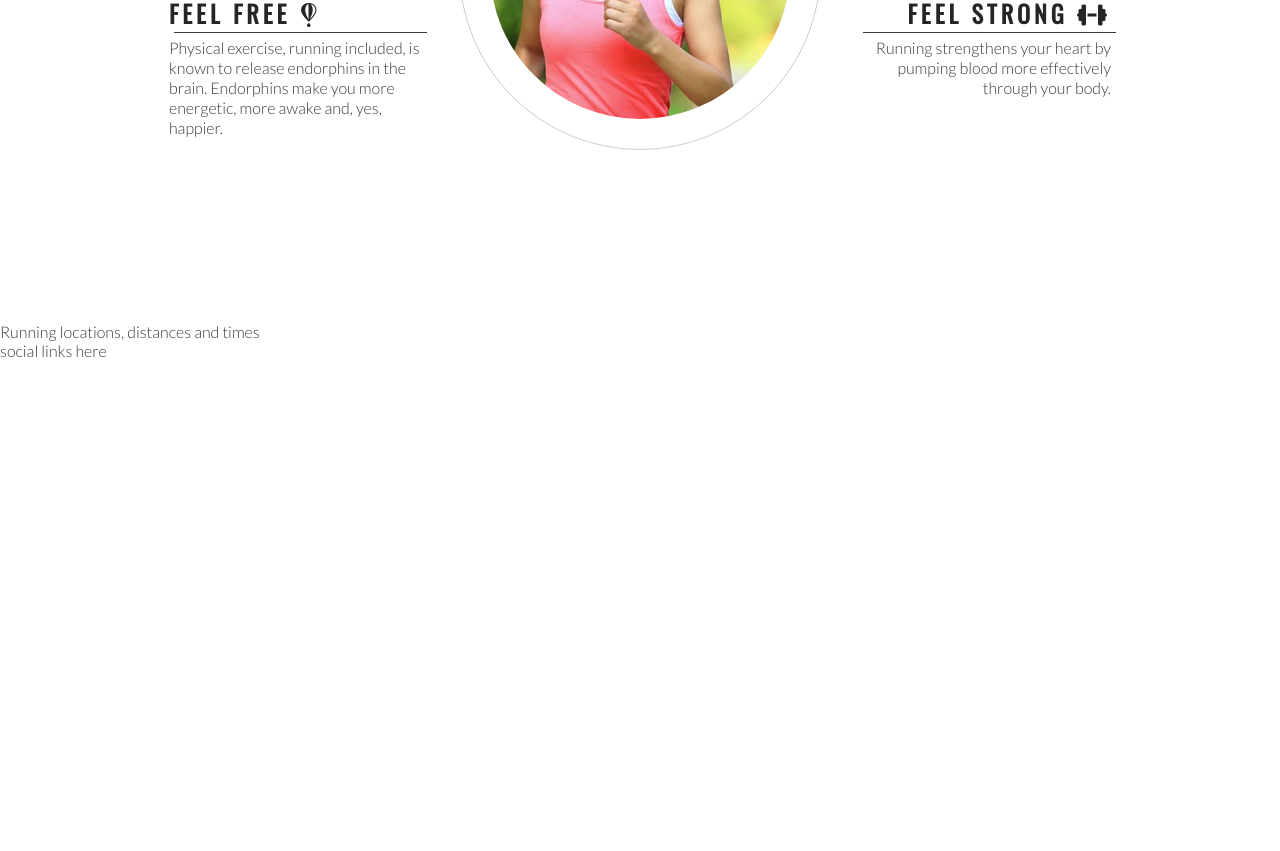
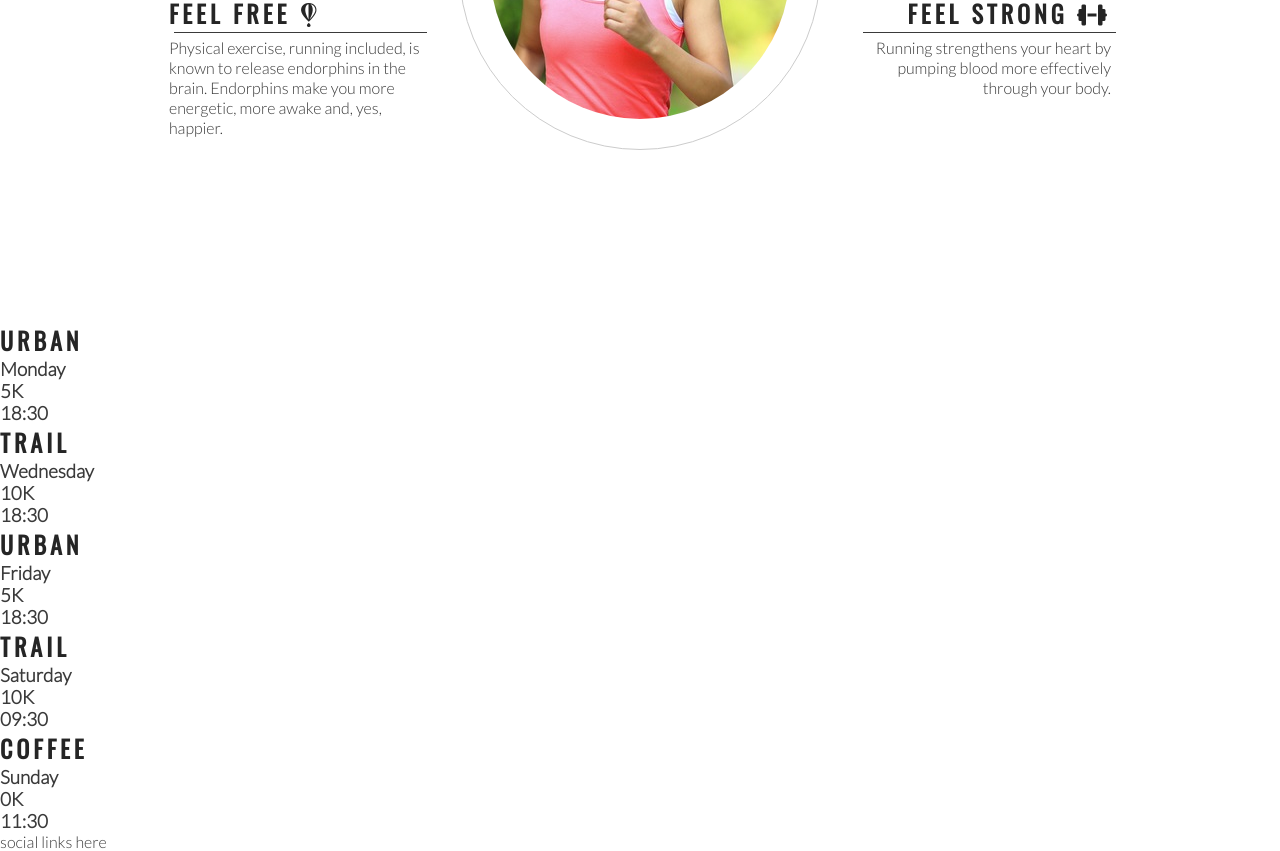
Before and after one commit to Ivana505/love-running, a plain HTML site: page index.html in a window 1280 px wide. Shown: the part 953-1804 px from the top of the page. Before the commit the page ends 1313 px from the top, so only its background shows below. Drawn offline with nearby package versions, Linux system fonts and the light colour scheme.

Commit message:
Add meetup times main structure

```diff
--- a/index.html
+++ b/index.html
@@ -61,14 +61,43 @@
         <div id="circle-container">
        <div id="circle-cover-bg">
            </div>
-
         </div>
-
-
        </div>
     </section>
+
     <section>
-        Running locations, distances and times
+        <div>
+        <h2>Urban</h2>
+        <h3>Monday</h3>
+        <h3>5K</h3>
+        <h3><The Marker Hotel></h3>
+        <h3>18:30</h3></div>
+        <div>
+            <h2>Trail</h2>
+            <h3>Wednesday</h3>
+            <h3>10K</h3>
+            <h3><The Phoenix Park></h3>
+            <h3>18:30</h3></div>
+            <div>
+                <h2>Urban</h2>
+                <h3>Friday</h3>
+                <h3>5K</h3>
+                <h3><The Marker Hotel></h3>
+                <h3>18:30</h3></div>
+
+                <div>
+                    <h2>Trail</h2>
+                    <h3>Saturday</h3>
+                    <h3>10K</h3>
+                    <h3><The Phoenix Park></h3>
+                    <h3>09:30</h3></div>
+
+                    <div>
+                        <h2>Coffee</h2>
+                        <h3>Sunday</h3>
+                        <h3>0K</h3>
+                        <h3><The Marker Hotel></h3>
+                        <h3>11:30</h3></div>
     </section>
     <footer>
         social links here
```
